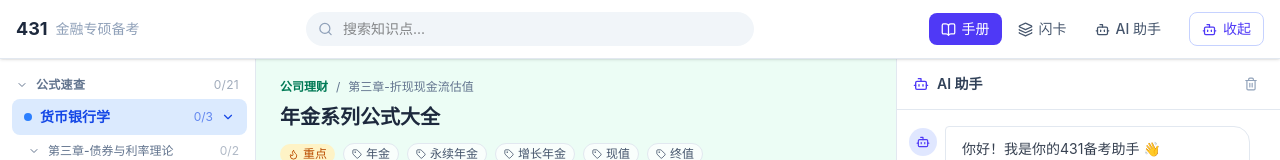
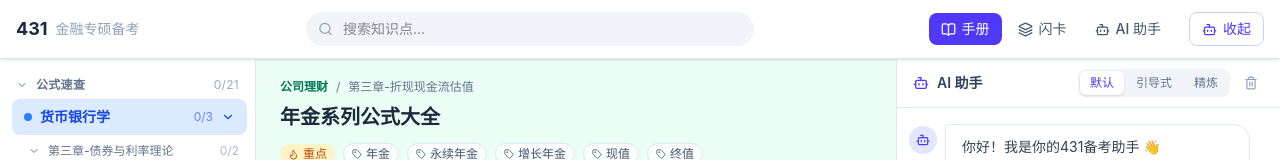
Before and after one commit to Harryxx7/econharry, a React (Vite) app: page / in a window 1280 px wide. Both pictures are taken after a click on the button "AI". Shown: the top 160 px of the page. Built offline with nearby package versions, Linux system fonts and the light colour scheme.

Commit message:
feat: AI对话新增风格切换（默认/引导式/精炼）和移动端清空按钮

```diff
--- a/src/components/AIChat.jsx
+++ b/src/components/AIChat.jsx
@@ -1,11 +1,44 @@
 import { useState, useRef, useEffect } from 'react'
 import { Send, Bot, BookOpen, Loader2, Trash2 } from 'lucide-react'
+import { findRelevantContext } from '../utils/knowledgeSearch'
+import ReactMarkdown from 'react-markdown'
+import remarkGfm from 'remark-gfm'
+import remarkMath from 'remark-math'
+import rehypeKatex from 'rehype-katex'
 
+// ─── 常量 ────────────────────────────────────────────────
 const STORAGE_KEY = 'kc431_chat_history'
+const STYLE_KEY   = 'kc431_chat_style'
+
 const WELCOME_MSG = {
   role: 'assistant',
   content: '你好！我是你的431备考助手 👋\n\n你可以问我知识点相关的问题，我会优先从你的知识库里找答案。如果你的知识库里没有，我会额外补充并说明。',
   sourceLabel: null,
+}
+
+const STYLES = [
+  {
+    key: 'default',
+    label: '默认',
+    title: '均衡回答，模型自由发挥',
+  },
+  {
+    key: 'socratic',
+    label: '引导式',
+    title: '通过提问引导你主动推理，而不是直接给答案',
+  },
+  {
+    key: 'concise',
+    label: '精炼',
+    title: '先给结论再解释，简洁但不丢关键步骤',
+  },
+]
+
+const COMPLEX_KEYWORDS = ['推导', '计算', '证明', '论述', '推算', '分析', '比较', '评价', '为什么', '如何理解']
+
+// ─── 工具函数 ─────────────────────────────────────────────
+function isComplex(text) {
+  return COMPLEX_KEYWORDS.some(k => text.includes(k))
 }
 
 function loadMessages() {
@@ -21,16 +54,35 @@ function saveMessages(msgs) {
     localStorage.setItem(STORAGE_KEY, JSON.stringify(msgs.slice(-50)))
   } catch {}
 }
-import { findRelevantContext } from '../utils/knowledgeSearch'
-import ReactMarkdown from 'react-markdown'
-import remarkGfm from 'remark-gfm'
-import remarkMath from 'remark-math'
-import rehypeKatex from 'rehype-katex'
 
-const COMPLEX_KEYWORDS = ['推导', '计算', '证明', '论述', '推算', '分析', '比较', '评价', '为什么', '如何理解']
+function loadStyle() {
+  try { return localStorage.getItem(STYLE_KEY) || 'default' } catch { return 'default' }
+}
 
-function isComplex(text) {
-  return COMPLEX_KEYWORDS.some(k => text.includes(k))
+function saveStyle(s) {
+  try { localStorage.setItem(STYLE_KEY, s) } catch {}
+}
+
+// ─── 子组件 ───────────────────────────────────────────────
+function StyleSwitcher({ style, onChange }) {
+  return (
+    <div className="flex rounded-lg bg-slate-100 p-0.5 gap-0.5">
+      {STYLES.map(s => (
+        <button
+          key={s.key}
+          title={s.title}
+          onClick={() => onChange(s.key)}
+          className={`px-2.5 py-1 rounded-md text-xs font-medium transition-all whitespace-nowrap ${
+            style === s.key
+              ? 'bg-white text-indigo-600 shadow-sm'
+              : 'text-slate-500 hover:text-slate-700'
+          }`}
+        >
+          {s.label}
+        </button>
+      ))}
+    </div>
+  )
 }
 
 function MessageBubble({ msg }) {
@@ -83,17 +135,25 @@ function MessageBubble({ msg }) {
   )
 }
 
+// ─── 主组件 ───────────────────────────────────────────────
 export default function AIChat({ notes, inline }) {
   const [messages, setMessages] = useState(loadMessages)
-  const [input, setInput] = useState('')
-  const [loading, setLoading] = useState(false)
+  const [input, setInput]       = useState('')
+  const [loading, setLoading]   = useState(false)
+  const [style, setStyle]       = useState(loadStyle)
+
   const bottomRef = useRef(null)
-  const inputRef = useRef(null)
+  const inputRef  = useRef(null)
 
   useEffect(() => {
     saveMessages(messages)
     bottomRef.current?.scrollIntoView({ behavior: 'smooth' })
   }, [messages])
+
+  function updateStyle(s) {
+    setStyle(s)
+    saveStyle(s)
+  }
 
   function clearHistory() {
     const fresh = [WELCOME_MSG]
@@ -111,7 +171,7 @@ export default function AIChat({ notes, inline }) {
     setLoading(true)
 
     try {
-      const relevant = findRelevantContext(notes, text, 3)
+      const relevant    = findRelevantContext(notes, text, 3)
       const hasKbContext = relevant.length > 0
 
       const kbContext = hasKbContext
@@ -127,6 +187,7 @@ export default function AIChat({ notes, inline }) {
           question: text,
           kbContext,
           model,
+          style,
           history: messages.slice(-6).map(m => ({ role: m.role, content: m.content })),
         }),
       })
@@ -161,21 +222,26 @@ export default function AIChat({ notes, inline }) {
 
   return (
     <div className={`flex flex-col ${inline ? 'flex-1 h-full' : 'h-full'}`}>
+
+      {/* 桌面/平板 header（非 inline 模式） */}
       {!inline && (
-        <div className="px-4 py-3 border-b border-slate-200 flex items-center gap-2">
-          <Bot size={16} className="text-indigo-600" />
+        <div className="px-4 py-2.5 border-b border-slate-200 flex items-center gap-2">
+          <Bot size={16} className="text-indigo-600 flex-shrink-0" />
           <span className="font-semibold text-slate-700 text-sm">AI 助手</span>
-          <button
-            onClick={clearHistory}
-            className="ml-auto p-1.5 rounded-lg text-slate-400 hover:text-red-500 hover:bg-red-50 transition-colors"
-            title="清空对话"
-          >
-            <Trash2 size={14} />
-          </button>
+          <div className="ml-auto flex items-center gap-2">
+            <StyleSwitcher style={style} onChange={updateStyle} />
+            <button
+              onClick={clearHistory}
+              className="p-1.5 rounded-lg text-slate-400 hover:text-red-500 hover:bg-red-50 transition-colors"
+              title="清空对话记录"
+            >
+              <Trash2 size={14} />
+            </button>
+          </div>
         </div>
       )}
 
-      {/* Messages */}
+      {/* 消息列表 */}
       <div className="flex-1 overflow-y-auto px-3 py-4 space-y-4">
         {messages.map((msg, i) => (
           <MessageBubble key={i} msg={msg} />
@@ -197,8 +263,22 @@ export default function AIChat({ notes, inline }) {
         <div ref={bottomRef} />
       </div>
 
-      {/* Input */}
+      {/* 输入区（含移动端风格切换 + 清空按钮） */}
       <div className="px-3 py-3 border-t border-slate-200 bg-white">
+        {/* 移动端工具栏（inline 模式才显示） */}
+        {inline && (
+          <div className="flex items-center justify-between mb-2">
+            <StyleSwitcher style={style} onChange={updateStyle} />
+            <button
+              onClick={clearHistory}
+              className="p-1.5 rounded-lg text-slate-400 hover:text-red-500 hover:bg-red-50 transition-colors"
+              title="清空对话记录"
+            >
+              <Trash2 size={14} />
+            </button>
+          </div>
+        )}
+
         <div className="flex gap-2 items-end">
           <textarea
             ref={inputRef}
```
Also changed, not shown: 1 other file (tests, documents, lock files or other folders).
